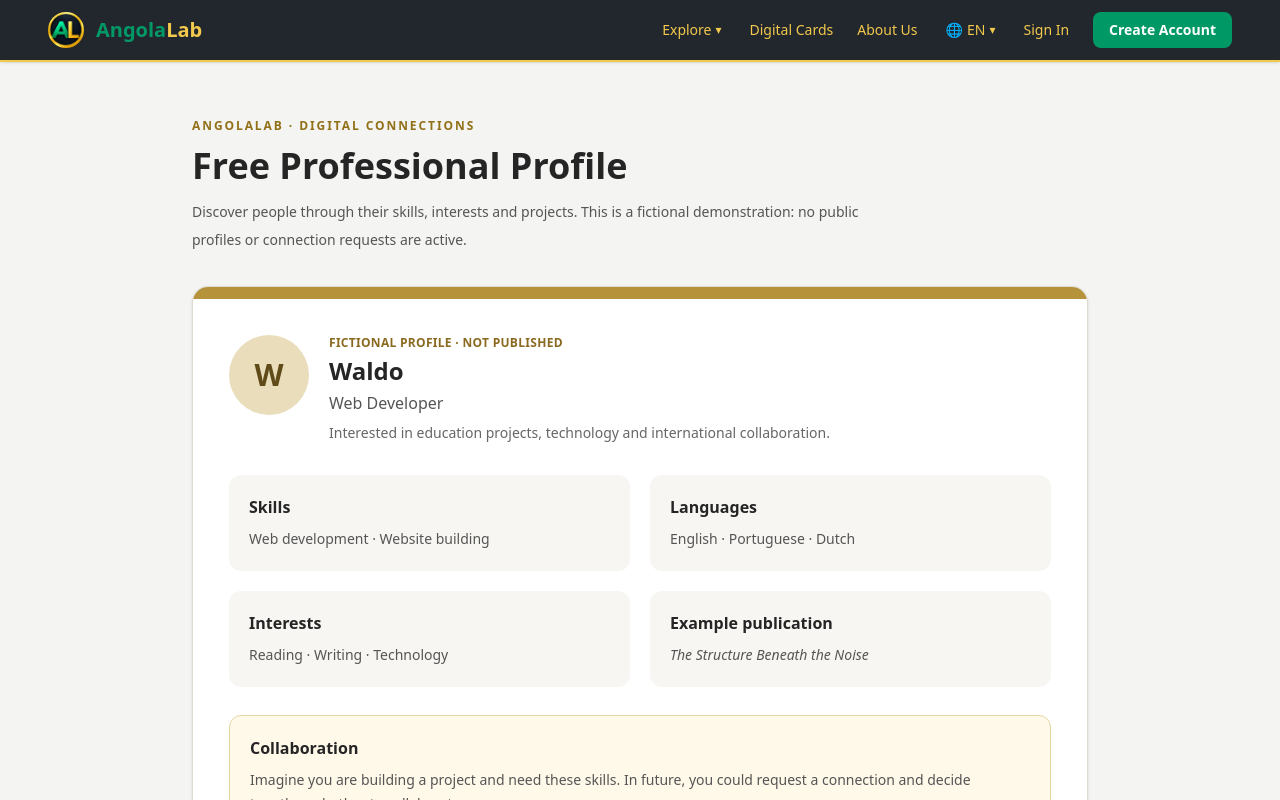
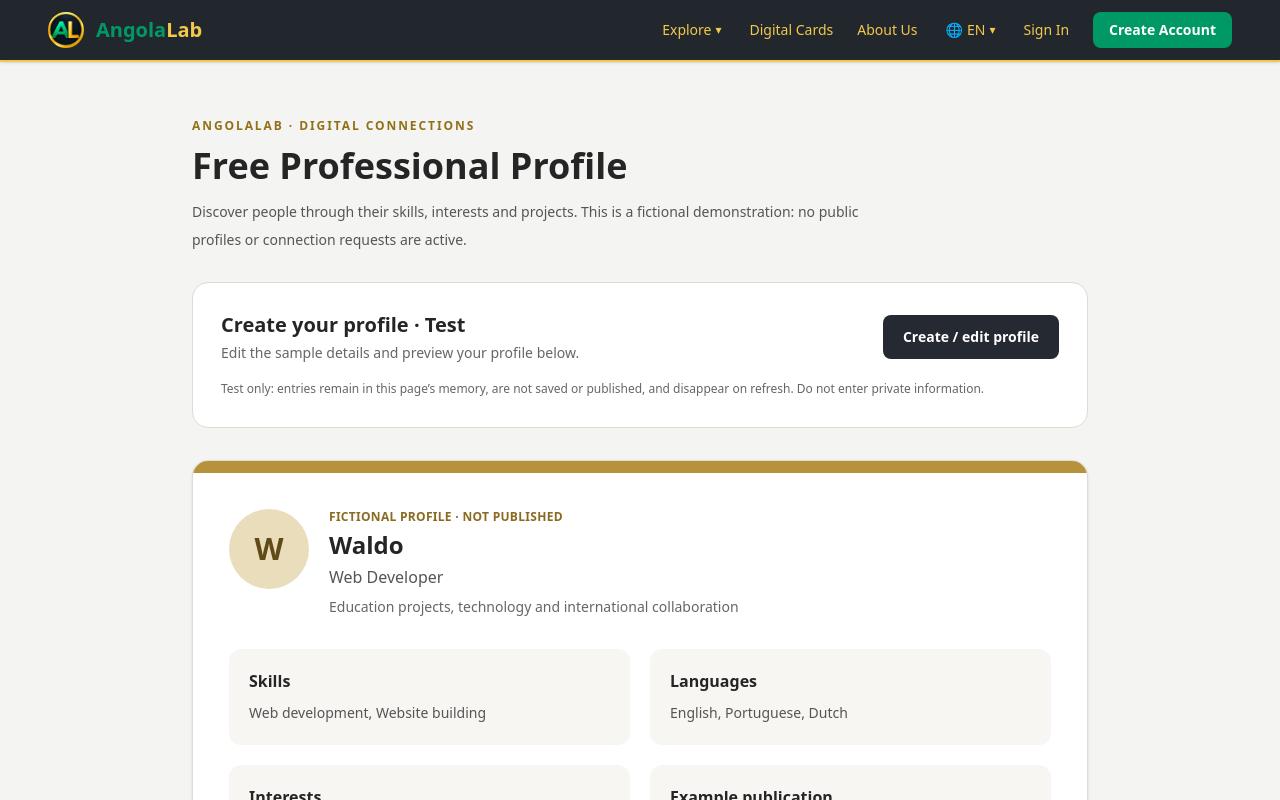
Before and after one commit to oswaldodeal/angolalab-restaurants, a Next.js app: page /en/professionals in a window 1280 px wide. Shown: the top 800 px of the page. Built offline with nearby package versions, Linux system fonts and the light colour scheme.

Commit message:
feat: add browser-only bilingual professional profile form and live preview

```diff
--- a/components/ProfessionalProfileDemo.tsx
+++ b/components/ProfessionalProfileDemo.tsx
@@ -1,9 +1,37 @@
+'use client';
+
 import Link from 'next/link';
+import { useState, type FormEvent } from 'react';
 
 type Language = 'en' | 'pt';
 
 export default function ProfessionalProfileDemo({ language }: { language: Language }) {
   const pt = language === 'pt';
+  const [editing, setEditing] = useState(false);
+  const [profile, setProfile] = useState({
+    name: 'Waldo',
+    profession: 'Web Developer',
+    skills: 'Web development, Website building',
+    languages: 'English, Portuguese, Dutch',
+    interests: 'Reading, Writing, Technology',
+    publication: 'The Structure Beneath the Noise',
+    collaboration: 'Education projects, technology and international collaboration',
+  });
+  const [draft, setDraft] = useState(profile);
+  const fields = [
+    { key: 'name', label: pt ? 'Nome de apresentação' : 'Display name', required: true },
+    { key: 'profession', label: pt ? 'Profissão' : 'Profession', required: true },
+    { key: 'skills', label: pt ? 'Competências (separadas por vírgulas)' : 'Skills (comma separated)', required: true },
+    { key: 'languages', label: pt ? 'Idiomas (separados por vírgulas)' : 'Languages (comma separated)', required: true },
+    { key: 'interests', label: pt ? 'Interesses' : 'Interests', required: false },
+    { key: 'publication', label: pt ? 'Publicação (opcional)' : 'Publication (optional)', required: false },
+    { key: 'collaboration', label: pt ? 'Projetos e colaboração' : 'Projects and collaboration', required: false },
+  ] as const;
+  function submitProfile(event: FormEvent<HTMLFormElement>) {
+    event.preventDefault();
+    setProfile(Object.fromEntries(Object.entries(draft).map(([key, value]) => [key, value.trim()])) as typeof profile);
+    setEditing(false);
+  }
   return (
     <main className="min-h-screen bg-[#f4f4f2] px-4 py-10 text-[#252525] sm:py-14">
       <div className="mx-auto max-w-4xl">
@@ -19,20 +47,52 @@ export default function ProfessionalProfileDemo({ language }: { language: Langua
             : 'Discover people through their skills, interests and projects. This is a fictional demonstration: no public profiles or connection requests are active.'}
         </p>
 
+        <section className="mt-7 rounded-2xl border border-[#dedbd3] bg-white p-5 sm:p-7">
+          <div className="flex flex-wrap items-center justify-between gap-3">
+            <div>
+              <h2 className="text-xl font-bold">{pt ? 'Crie o seu perfil · Teste' : 'Create your profile · Test'}</h2>
+              <p className="mt-1 text-sm text-[#666]">{pt ? 'Edite os dados fictícios e veja a pré-visualização abaixo.' : 'Edit the sample details and preview your profile below.'}</p>
+            </div>
+            {!editing && <button type="button" onClick={() => { setDraft(profile); setEditing(true); }}
+              className="rounded-lg bg-[#252a32] px-5 py-3 text-sm font-semibold text-white hover:bg-[#424850]">
+              {pt ? 'Criar / editar perfil' : 'Create / edit profile'}
+            </button>}
+          </div>
+          {editing && <form onSubmit={submitProfile} className="mt-6 grid gap-4 sm:grid-cols-2">
+            {fields.map(({ key, label, required }) => <label key={key} className="block text-sm font-semibold text-[#333]">
+              {label}
+              <input type="text" maxLength={160} required={required} value={draft[key]}
+                onChange={event => setDraft(previous => ({ ...previous, [key]: event.target.value }))}
+                className="mt-2 block w-full rounded-lg border border-[#c9c9c4] bg-white px-3 py-3 font-normal text-[#252525] focus-visible:outline-2 focus-visible:outline-[#927018]" />
+            </label>)}
+            <div className="flex flex-wrap gap-3 sm:col-span-2">
+              <button type="submit" className="rounded-lg bg-[#252a32] px-5 py-3 text-sm font-semibold text-white">
+                {pt ? 'Atualizar pré-visualização' : 'Update preview'}
+              </button>
+              <button type="button" onClick={() => setEditing(false)} className="rounded-lg border border-[#ccc] px-5 py-3 text-sm font-semibold">
+                {pt ? 'Cancelar' : 'Cancel'}
+              </button>
+            </div>
+          </form>}
+          <p className="mt-4 text-xs leading-5 text-[#666]">
+            {pt ? 'Apenas teste: os dados ficam na memória desta página, não são guardados nem publicados e desaparecem ao atualizar a página. Não introduza informações privadas.' : 'Test only: entries remain in this page’s memory, are not saved or published, and disappear on refresh. Do not enter private information.'}
+          </p>
+        </section>
+
         <section aria-label={pt ? 'Perfil de demonstração' : 'Demonstration profile'}
           className="mt-8 overflow-hidden rounded-2xl border border-[#dedbd3] bg-white shadow-sm">
           <div className="h-3 bg-[#b6923b]" />
           <div className="p-6 sm:p-9">
             <div className="flex flex-wrap items-start gap-5">
-              <div aria-hidden="true" className="flex h-20 w-20 shrink-0 items-center justify-center rounded-full bg-[#e9ddbc] text-3xl font-bold text-[#5f4a18]">W</div>
+              <div aria-hidden="true" className="flex h-20 w-20 shrink-0 items-center justify-center rounded-full bg-[#e9ddbc] text-3xl font-bold text-[#5f4a18]">{profile.name.trim().charAt(0).toUpperCase() || '?'}</div>
               <div className="min-w-0 flex-1">
                 <p className="text-xs font-semibold uppercase tracking-wide text-[#8a6a20]">
                   {pt ? 'Perfil fictício · Não publicado' : 'Fictional profile · Not published'}
                 </p>
-                <h2 className="mt-1 text-2xl font-bold">Waldo</h2>
-                <p className="mt-1 text-base text-[#555]">{pt ? 'Desenvolvedor Web' : 'Web Developer'}</p>
+                <h2 className="mt-1 break-words text-2xl font-bold">{profile.name}</h2>
+                <p className="mt-1 text-base text-[#555]">{profile.profession}</p>
                 <p className="mt-2 text-sm text-[#666]">
-                  {pt ? 'Interesse em projetos educativos, tecnologia e colaboração internacional.' : 'Interested in education projects, technology and international collaboration.'}
+                  {profile.collaboration}
                 </p>
               </div>
             </div>
@@ -40,19 +100,19 @@ export default function ProfessionalProfileDemo({ language }: { language: Langua
             <div className="mt-8 grid gap-5 sm:grid-cols-2">
               <div className="rounded-xl bg-[#f7f6f2] p-5">
                 <h3 className="font-bold">{pt ? 'Competências' : 'Skills'}</h3>
-                <p className="mt-2 text-sm leading-6 text-[#555]">{pt ? 'Desenvolvimento Web · Criação de sites' : 'Web development · Website building'}</p>
+                <p className="mt-2 text-sm leading-6 text-[#555]">{profile.skills}</p>
               </div>
               <div className="rounded-xl bg-[#f7f6f2] p-5">
                 <h3 className="font-bold">{pt ? 'Idiomas' : 'Languages'}</h3>
-                <p className="mt-2 text-sm leading-6 text-[#555]">{pt ? 'Inglês · Português · Neerlandês' : 'English · Portuguese · Dutch'}</p>
+                <p className="mt-2 text-sm leading-6 text-[#555]">{profile.languages}</p>
               </div>
               <div className="rounded-xl bg-[#f7f6f2] p-5">
                 <h3 className="font-bold">{pt ? 'Interesses' : 'Interests'}</h3>
-                <p className="mt-2 text-sm leading-6 text-[#555]">{pt ? 'Leitura · Escrita · Tecnologia' : 'Reading · Writing · Technology'}</p>
+                <p className="mt-2 text-sm leading-6 text-[#555]">{profile.interests}</p>
               </div>
               <div className="rounded-xl bg-[#f7f6f2] p-5">
                 <h3 className="font-bold">{pt ? 'Publicação de exemplo' : 'Example publication'}</h3>
-                <p className="mt-2 text-sm italic leading-6 text-[#555]">The Structure Beneath the Noise</p>
+                <p className="mt-2 text-sm italic leading-6 text-[#555]">{profile.publication || (pt ? 'Não indicado' : 'Not specified')}</p>
               </div>
             </div>
 
```
